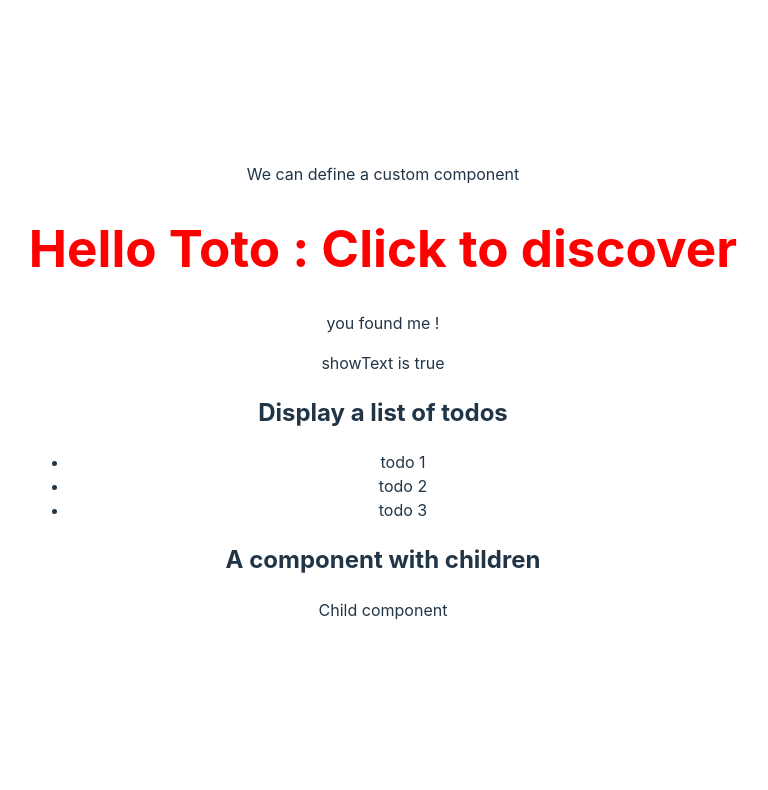
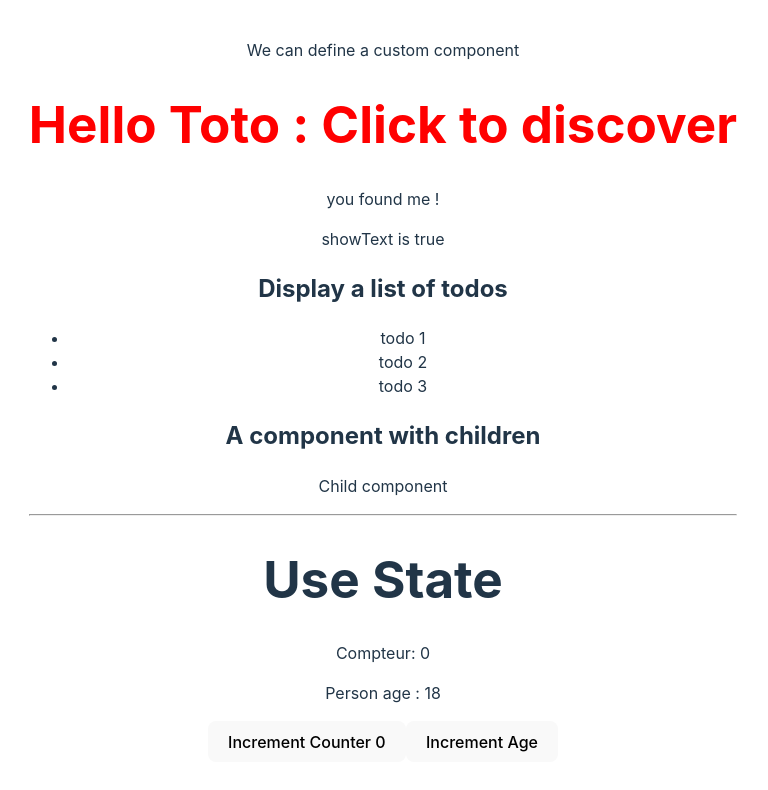
Before and after one commit to florianPalabost/react-jsx-tuto, a React (Vite) app: page / in a window 1280 px wide. Shown: the top 790 px of the page, without its empty margins (257-1025 px from the left). Built offline with nearby package versions, Linux system fonts and the light colour scheme.

Commit message:
hook useState

```diff
--- a/src/App.jsx
+++ b/src/App.jsx
@@ -1,9 +1,30 @@
+import { useState } from 'react';
 import './App.css';
 
 function App() {
     let showText = true;
+    const todos = ['todo 1', 'todo 2', 'todo 3'];
 
-    const todos = ['todo 1', 'todo 2', 'todo 3'];
+    // will re render on update of the state (= call to setCounter)
+    const [counter, setCounter] = useState(0);
+    const [person, setPerson] = useState({
+        name: 'Toto',
+        age: 18
+    });
+
+    console.log('rendered');
+    const incrementCounter = () => {
+        setCounter(counter + 1);
+    };
+
+    const incrementAge = () => {
+        // Will not work because person is  and react will not detect changes (here will works because of previous setCounter)
+        // person.age++;
+        // setPerson(person);
+
+        // need to redefine a person & update the property
+        setPerson({ ...person, age: person.age + 1 });
+    };
 
     return (
         <>
@@ -25,6 +46,14 @@ function App() {
             <ChildComponentCustom>
                 <p>Child component</p>
             </ChildComponentCustom>
+            <hr />
+            <h1>Use State</h1>
+            <div>
+                <p>Compteur: {counter}</p>
+                <p>Person age : {person.age}</p>
+                <button onClick={incrementCounter}>Increment Counter {counter}</button>
+                <button onClick={incrementAge}>Increment Age</button>
+            </div>
         </>
     );
 }
```
